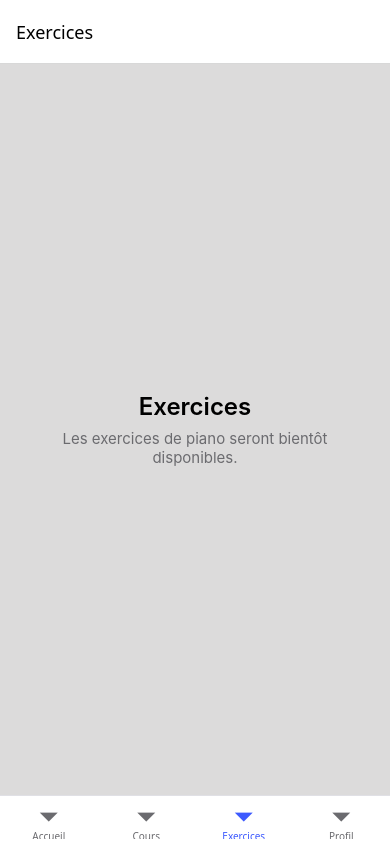
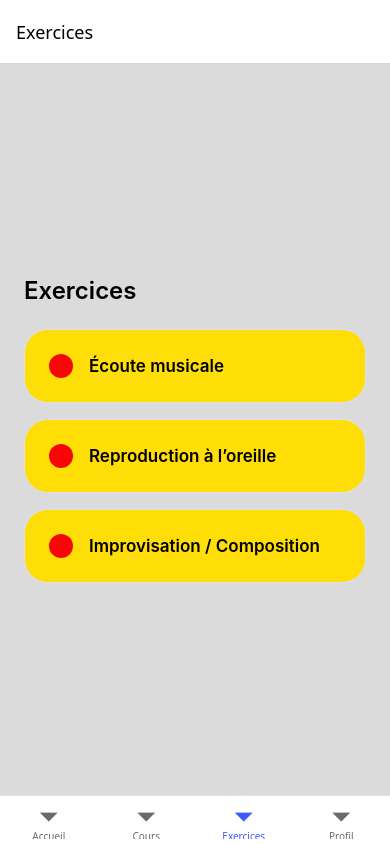
Before and after one commit to sescousse/Chord-app-V2, a React Native app: screen /Exercises in a window 390 px wide. Built offline with nearby package versions, Linux system fonts and the light colour scheme.

Commit message:
exercice page

```diff
--- a/src/screens/ExercisesScreen.tsx
+++ b/src/screens/ExercisesScreen.tsx
@@ -1,12 +1,57 @@
-import { StyleSheet, Text, View } from 'react-native';
+import { Pressable, StyleSheet, Text, View } from 'react-native';
 
 import { theme } from '../theme';
+
+// Forme d'une entrée du tableau d'exercices ci-dessous.
+type Exercise = {
+  id: string;
+  title: string;
+  accentColor: string;
+  screen?: string; // TODO: nom/route de l'écran de destination, à brancher plus tard
+};
+
+// Toutes les données des exercices vivent ici. Pour ajouter/retirer un
+// exercice, il suffit d'éditer ce tableau : le rendu est généré par .map()
+// plus bas, aucun JSX à dupliquer.
+const EXERCISES: Exercise[] = [
+  {
+    id: 'ecoute',
+    title: 'Écoute musicale',
+    accentColor: theme.colors.exercice, // TODO: remplacer par une couleur dédiée par exercice quand elle existera dans le thème
+    screen: '',
+  },
+  {
+    id: 'reproduction',
+    title: 'Reproduction à l’oreille',
+    accentColor: theme.colors.exercice, // TODO: remplacer par une couleur dédiée par exercice quand elle existera dans le thème
+    screen: '',
+  },
+  {
+    id: 'improvisation',
+    title: 'Improvisation / Composition',
+    accentColor: theme.colors.exercice, // TODO: remplacer par une couleur dédiée par exercice quand elle existera dans le thème
+    screen: '',
+  },
+];
 
 export default function ExercisesScreen() {
   return (
     <View style={styles.container}>
       <Text style={theme.text.title}>Exercices</Text>
-      <Text style={theme.text.subtitle}>Les exercices de piano seront bientôt disponibles.</Text>
+
+      <View style={styles.list}>
+        {/* Un Pressable par exercice, généré à partir du tableau EXERCISES. */}
+        {EXERCISES.map((exercise) => (
+          <Pressable
+            key={exercise.id}
+            style={styles.card}
+            onPress={() => console.log(exercise.title)}
+          >
+            <View style={[styles.accentDot, { backgroundColor: exercise.accentColor }]} />
+            <Text style={styles.cardTitle}>{exercise.title}</Text>
+          </Pressable>
+        ))}
+      </View>
     </View>
   );
 }
@@ -15,9 +60,33 @@ const styles = StyleSheet.create({
   container: {
     flex: 1,
     backgroundColor: theme.colors.background,
+    justifyContent: 'center',
+    padding: theme.spacing.lg,
+    gap: theme.spacing.lg,
+  },
+  list: {
+    gap: theme.spacing.md,
+  },
+  card: {
+    flexDirection: 'row',
     alignItems: 'center',
-    justifyContent: 'center',
-    gap: theme.spacing.sm,
+    backgroundColor: theme.colors.backGroundExercice,
+    borderRadius: theme.radius.xl,
     padding: theme.spacing.lg,
+    gap: theme.spacing.md,
+    // Pas d'épaisseur de bordure définie dans le thème : voir le message ci-contre.
+    borderWidth: 1,
+    borderColor: theme.colors.border,
+  },
+  accentDot: {
+    width: theme.spacing.lg,
+    height: theme.spacing.lg,
+    borderRadius: theme.radius.xl,
+  },
+  cardTitle: {
+    flex: 1,
+    fontSize: theme.text.size.lg,
+    fontWeight: theme.text.weight.semibold,
+    color: theme.colors.text,
   },
 });
--- a/src/theme/colors.ts
+++ b/src/theme/colors.ts
@@ -6,6 +6,8 @@ export const colors = {
   textMuted: '#6B6B6F',
   primary: '#3D5AFE',
   border: '#E0E0E5',
+  exercice: 'rgb(247, 6, 6)',
+  backGroundExercice: 'rgb(255, 222, 8)',
 };
 
 // Style de la barre de navigation du bas (tab bar).
```
Also changed, not shown: src/dataset/progression.ts (added, +19 -0 lines), src/exercices/impro.tsx (added, +64 -0 lines), src/exercices/oreille.tsx (added), src/exercices/reproduction.tsx (added).
